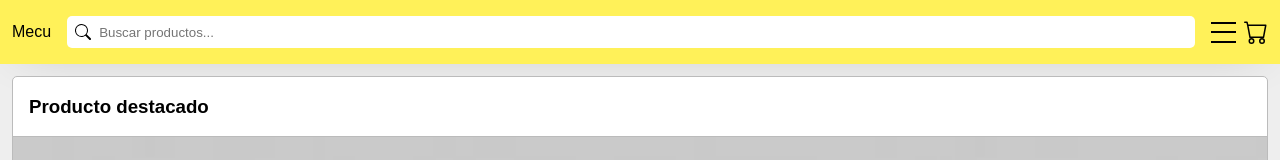
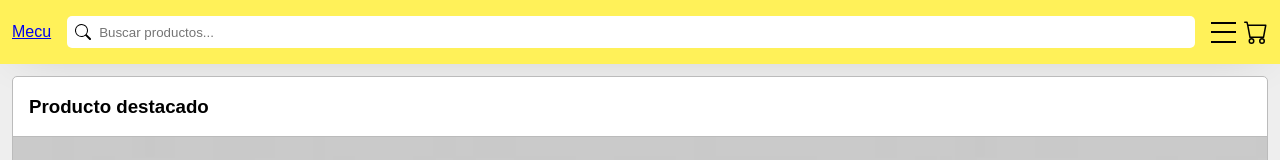
Before and after one commit to paiput/mecu, a React (Create React App) app in the folder client/: page / in a window 1280 px wide. Shown: the top 160 px of the page. Built offline with nearby package versions, Linux system fonts and the light colour scheme; the HTML template or start-up script is replaced by a standard one.

Commit message:
Update Header component

```diff
--- a/client/src/components/Header.jsx
+++ b/client/src/components/Header.jsx
@@ -1,5 +1,6 @@
 // imports
 import { useState } from 'react';
+import { Link } from 'react-router-dom';
 import * as Icon from 'react-bootstrap-icons';
 // components
 import { HambMenu } from './HambMenu';
@@ -14,7 +15,11 @@ export const Header = () => {
   return (
     <>
       <header className="header">
-        <p>Mecu</p>
+        <p className="header__logo">
+          <Link to="/">
+            Mecu
+          </Link>
+        </p>
         <nav className="nav">
           <form className="search-bar">
             <button type="submit"><Icon.Search className="icon normal-icon" /></button>
```
